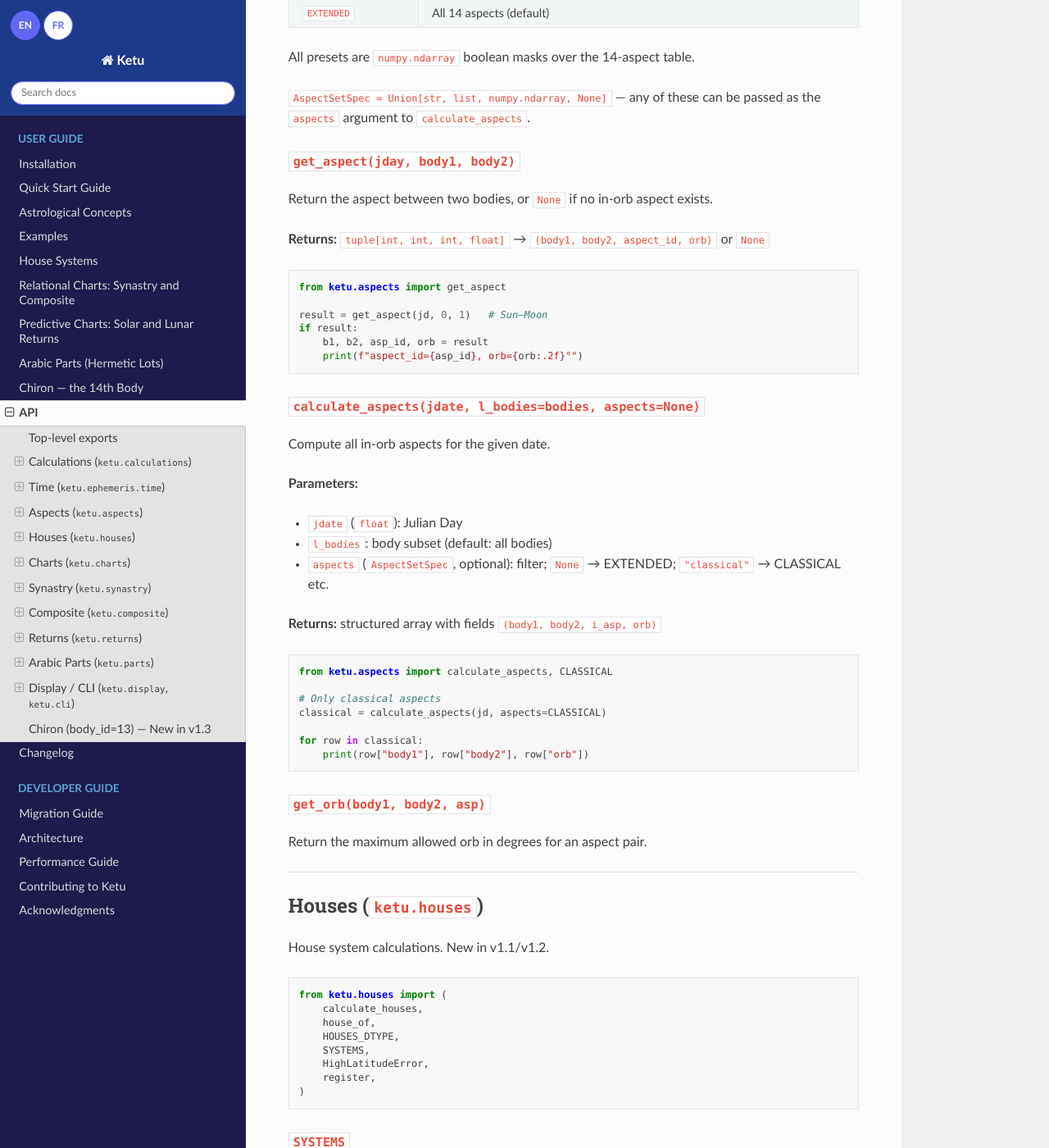
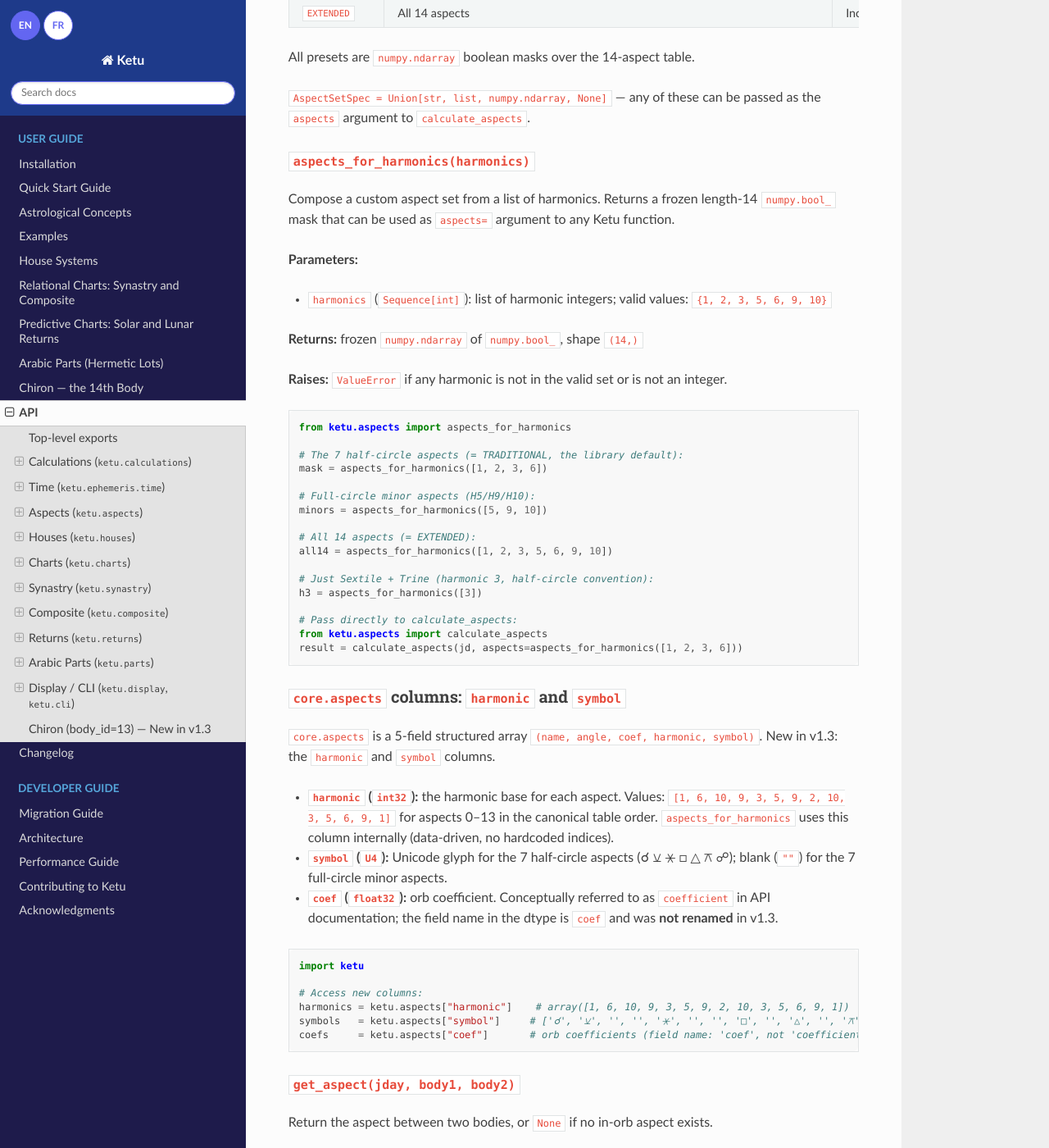
Before and after one commit to alkimya/ketu, a Sphinx documentation site: the page built from docs/source/api.md, in a window 1280 px wide and 1400 px high, scrolled down 3849 px. Shown: the whole window at 82% size. Built offline with Sphinx 7.4.7 and the Read the Docs theme 3.1.0, drawn with Linux system fonts in a browser that asks for light colours; some of the changed text lies outside the part shown.

Commit message:
docs(26-03): update concepts.md + api.md for new aspect surface
- concepts.md: add default-now-7 + minors-opt-in note in Harmonic Theory;
  update Configurable Aspect Sets section (TRADITIONAL as default, CLASSICAL
  as opt-in); add aspects_for_harmonics compose example; Aspect Types table
  glyph/harmonic columns already matched core.aspects (no change needed)
- api.md: add aspects_for_harmonics docs (signature, valid harmonics, raises,
  examples); add core.aspects harmonic+symbol columns + coef==coefficient
  note; fix 3 stale EXTENDED-default claims (preset table, calculate_aspects
  None param, compute_chart aspects param)
- English docs build clean at 1 warning (Phase 25 baseline unchanged)

````diff
--- a/docs/source/api.md
+++ b/docs/source/api.md
@@ -176,15 +176,65 @@ from ketu.aspects import (
 
 ### Preset Aspect Sets
 
-| Name | Aspects included |
-|------|-----------------|
-| `CLASSICAL` | Conjunction, Sextile, Square, Trine, Opposition (5 aspects) |
-| `TRADITIONAL` | CLASSICAL + Semi-sextile, Quincunx (7 aspects) |
-| `EXTENDED` | All 14 aspects (default) |
+| Name | Aspects included | Notes |
+|------|------------------|-------|
+| `TRADITIONAL` | Conjunction, Semi-sextile, Sextile, Square, Trine, Quincunx, Opposition (7 aspects) | **Library default** (v1.3+) |
+| `CLASSICAL` | Conjunction, Sextile, Square, Trine, Opposition (5 aspects) | v1.2 and earlier default |
+| `EXTENDED` | All 14 aspects | Includes full-circle minors (H5/H9/H10) |
 
 All presets are `numpy.ndarray` boolean masks over the 14-aspect table.
 
 `AspectSetSpec = Union[str, list, numpy.ndarray, None]` — any of these can be passed as the `aspects` argument to `calculate_aspects`.
+
+### `aspects_for_harmonics(harmonics)`
+
+Compose a custom aspect set from a list of harmonics. Returns a frozen length-14
+`numpy.bool_` mask that can be used as `aspects=` argument to any Ketu function.
+
+**Parameters:**
+- `harmonics` (`Sequence[int]`): list of harmonic integers; valid values: `{1, 2, 3, 5, 6, 9, 10}`
+
+**Returns:** frozen `numpy.ndarray` of `numpy.bool_`, shape `(14,)`
+
+**Raises:** `ValueError` if any harmonic is not in the valid set or is not an integer.
+
+```python
+from ketu.aspects import aspects_for_harmonics
+
+# The 7 half-circle aspects (= TRADITIONAL, the library default):
+mask = aspects_for_harmonics([1, 2, 3, 6])
+
+# Full-circle minor aspects (H5/H9/H10):
+minors = aspects_for_harmonics([5, 9, 10])
+
+# All 14 aspects (= EXTENDED):
+all14 = aspects_for_harmonics([1, 2, 3, 5, 6, 9, 10])
+
+# Just Sextile + Trine (harmonic 3, half-circle convention):
+h3 = aspects_for_harmonics([3])
+
+# Pass directly to calculate_aspects:
+from ketu.aspects import calculate_aspects
+result = calculate_aspects(jd, aspects=aspects_for_harmonics([1, 2, 3, 6]))
+```
+
+### `core.aspects` columns: `harmonic` and `symbol`
+
+`core.aspects` is a 5-field structured array `(name, angle, coef, harmonic, symbol)`.
+New in v1.3: the `harmonic` and `symbol` columns.
+
+- **`harmonic` (`int32`):** the harmonic base for each aspect. Values: `[1, 6, 10, 9, 3, 5, 9, 2, 10, 3, 5, 6, 9, 1]` for aspects 0–13 in the canonical table order. `aspects_for_harmonics` uses this column internally (data-driven, no hardcoded indices).
+- **`symbol` (`U4`):** Unicode glyph for the 7 half-circle aspects (☌ ⚺ ⚹ □ △ ⚻ ☍); blank (`""`) for the 7 full-circle minor aspects.
+- **`coef` (`float32`):** orb coefficient. Conceptually referred to as `coefficient` in API documentation; the field name in the dtype is `coef` and was **not renamed** in v1.3.
+
+```python
+import ketu
+
+# Access new columns:
+harmonics = ketu.aspects["harmonic"]    # array([1, 6, 10, 9, 3, 5, 9, 2, 10, 3, 5, 6, 9, 1])
+symbols   = ketu.aspects["symbol"]     # ['☌', '⚺', '', '', '⚹', '', '', '□', '', '△', '', '⚻', '', '☍']
+coefs     = ketu.aspects["coef"]       # orb coefficients (field name: 'coef', not 'coefficient')
+```
 
 ### `get_aspect(jday, body1, body2)`
 
@@ -208,7 +258,7 @@ Compute all in-orb aspects for the given date.
 **Parameters:**
 - `jdate` (`float`): Julian Day
 - `l_bodies`: body subset (default: all bodies)
-- `aspects` (`AspectSetSpec`, optional): filter; `None` → EXTENDED; `"classical"` → CLASSICAL etc.
+- `aspects` (`AspectSetSpec`, optional): filter; `None` → TRADITIONAL (7 half-circle, v1.3+ default); `"classical"` → CLASSICAL (5); `"extended"` → EXTENDED (14); etc.
 
 **Returns:** structured array with fields `(body1, body2, i_asp, orb)`
 
@@ -361,7 +411,7 @@ Build a complete natal chart as a single structured array.
 - `jd` (`float`): Julian Day
 - `lat`, `lon` (`float`): geographic coordinates
 - `system` (`str`): house system
-- `aspects` (`AspectSetSpec`): aspect filter (default: EXTENDED)
+- `aspects` (`AspectSetSpec`): aspect filter (default: TRADITIONAL — the 7 half-circle aspects, v1.3+)
 - `polar_fallback` (`str`): high-latitude fallback
 
 **Returns:** scalar `numpy.ndarray` with `CHART_DTYPE` fields
````
Also changed, not shown: docs/source/concepts.md (+42 -4 lines).
